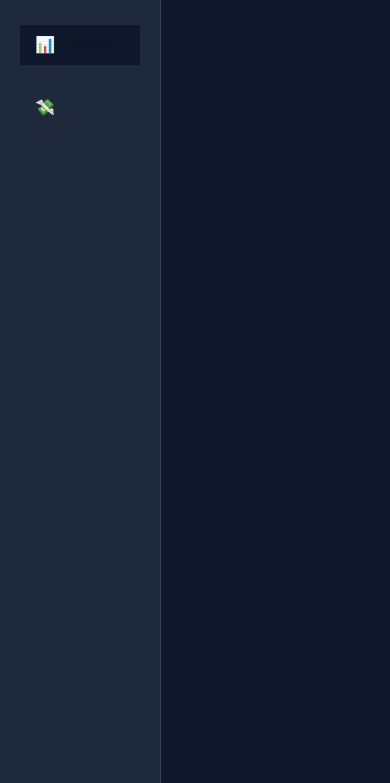
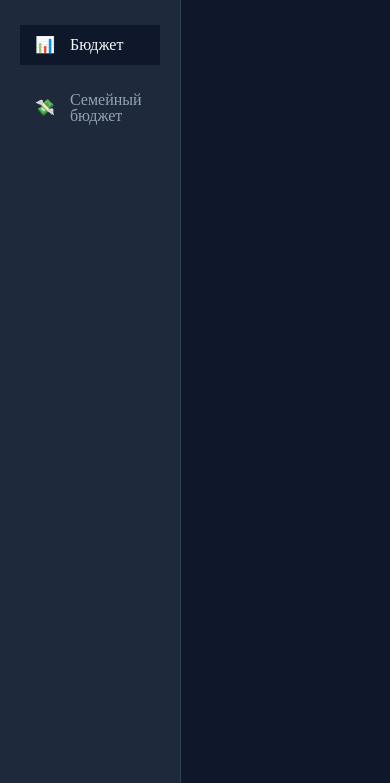
Before and after one commit to yatsuraivan29-droid/cashFlow, a website built with Vite: page index.html in a window 390 px wide. Shown: the part 61-844 px from the top of the page. Built offline with nearby package versions, Linux system fonts and the light colour scheme.

Commit message:
v.01.01.0001

```diff
--- a/src/nav.css
+++ b/src/nav.css
@@ -54,14 +54,6 @@
 }
 @media (max-width: 768px){
     .sidebar {
-        width: 120px;
-    }
-    .nav-links a{
-        color: var(--bg-card-dark);
-    }
-    .nav-links li.active a,
-    .nav-links a:hover {
-     background-color: var(--bg-dark);
-     color: var(--bg-dark);
+        width: 140px;
     }
 }
```
